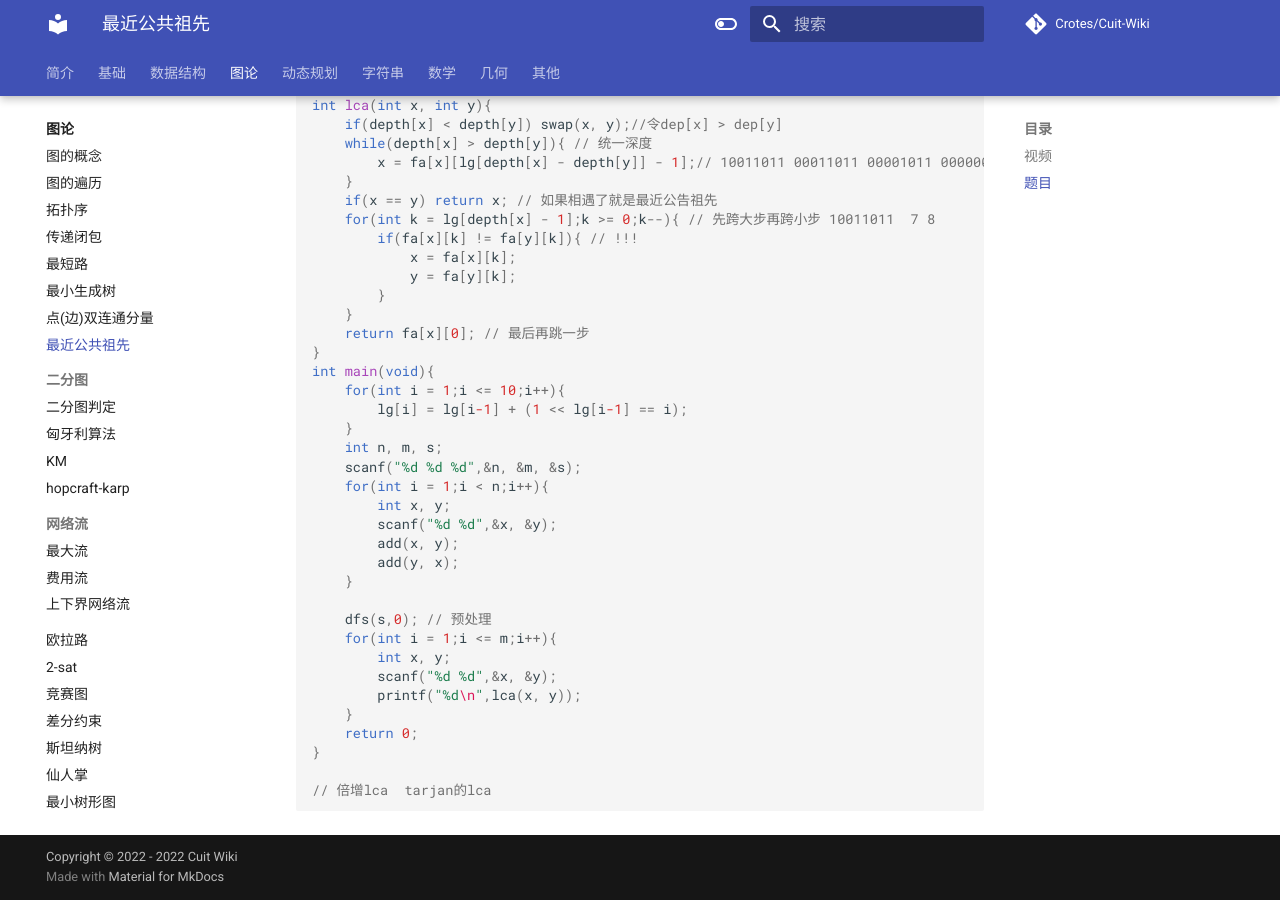
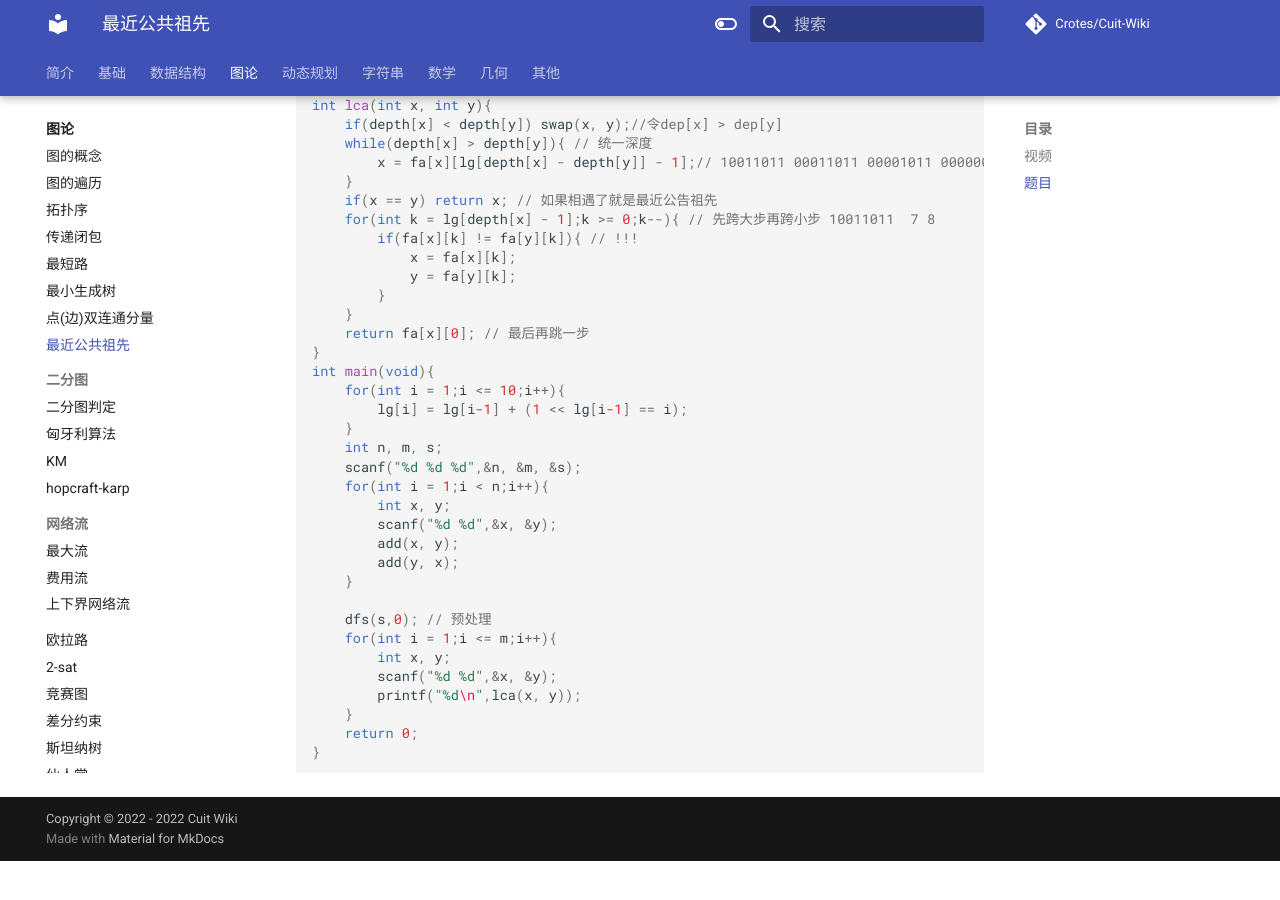
Before and after one commit to Crotes/Cuit-Wiki, an MkDocs documentation site: the page built from docs/Graph/lca.md, in a window 1280 px wide and 900 px high, scrolled down 1166 px. Built offline with MkDocs 1.6.1 and Material for MkDocs 9.7.7, drawn with Linux system fonts in a browser that asks for light colours; comment, search, counter and statistics services are not loaded; after the commit the page ends 2027 px from its top, so only the background shows below that.

Commit message:
Update lca.md

````diff
--- a/docs/Graph/lca.md
+++ b/docs/Graph/lca.md
@@ -69,5 +69,4 @@ int main(void){
     return 0;
 }
 
-// 倍增lca  tarjan的lca
 ```
````
